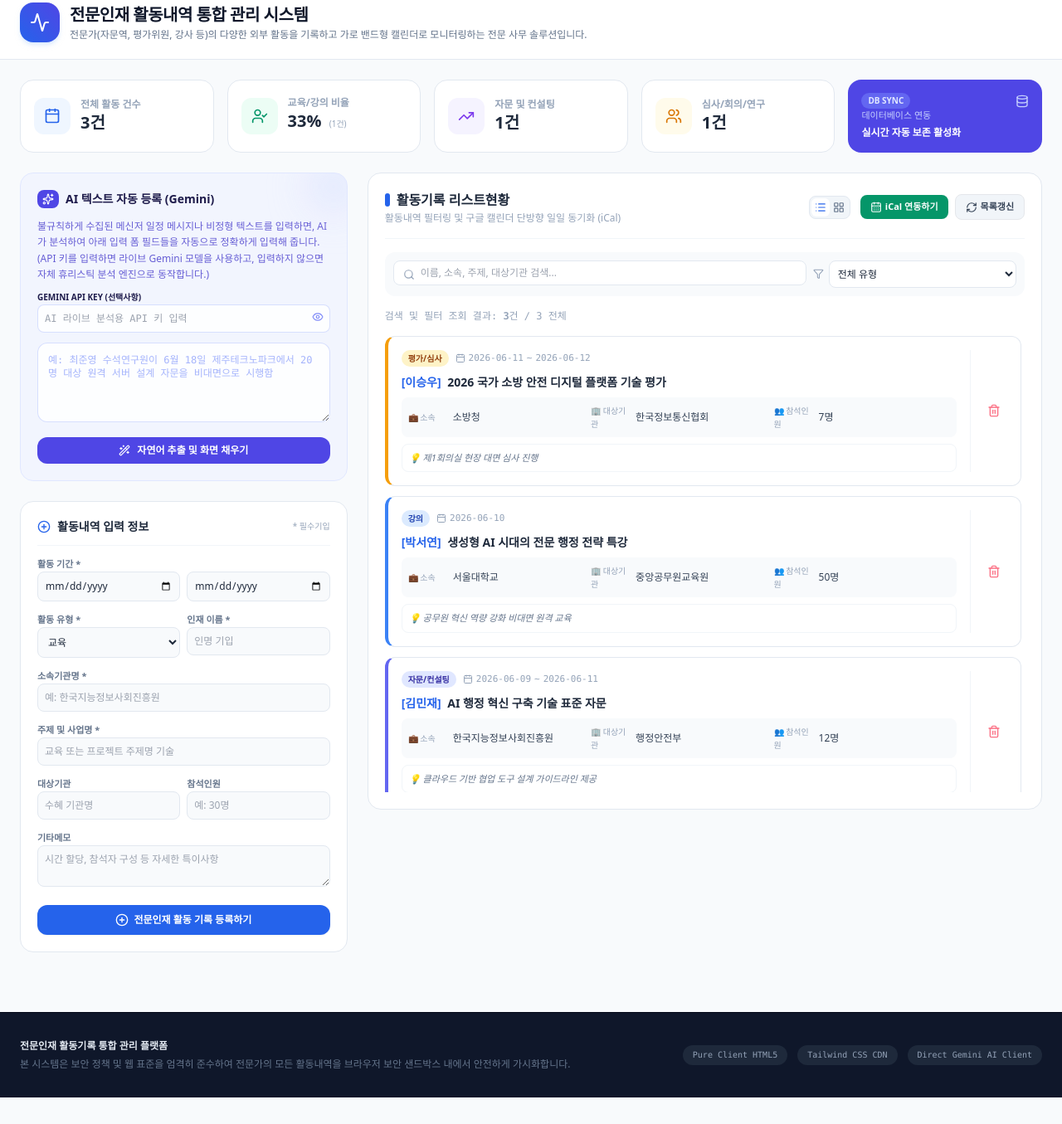
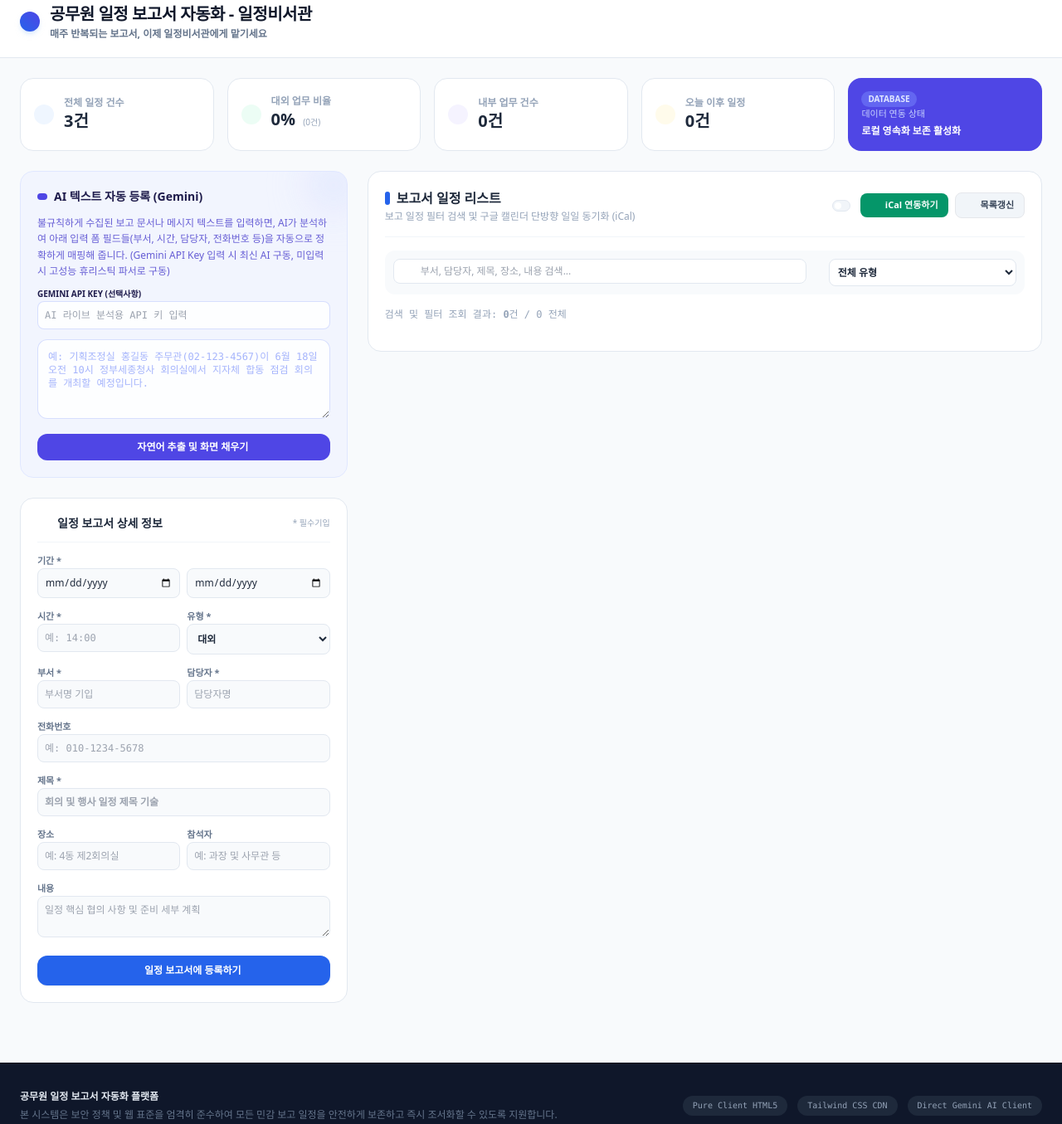
Before and after one commit to gangneungdata1-commits/finaltest, a plain HTML site: page index.html in a window 1280 px wide. Shown: the part 17-1372 px from the top of the page at 83% size. Before the commit the page ends 1340 px from the top, so only its background shows below. Drawn offline with nearby package versions, Linux system fonts and the light colour scheme.

Commit message:
first commit

```diff
--- a/index.html
+++ b/index.html
@@ -3,7 +3,7 @@
 <head>
   <meta charset="UTF-8">
   <meta name="viewport" content="width=device-width, initial-scale=1.0">
-  <title>전문인재 활동 기록 관리 및 시각화 시스템</title>
+  <title>공무원 일정 보고서 자동화 - 일정비서관</title>
   <!-- Tailwind CSS CDN -->
   <script src="https://cdn.tailwindcss.com"></script>
   <!-- Tailwind CSS Config for Custom Extensions -->
@@ -64,10 +64,10 @@
         </div>
         <div class="text-left">
           <h1 class="text-lg md:text-xl font-extrabold text-slate-900 tracking-tight">
-            전문인재 활동내역 통합 관리 시스템
+            공무원 일정 보고서 자동화 - 일정비서관
           </h1>
-          <p class="text-xs text-slate-500 mt-0.5">
-            전문가(자문역, 평가위원, 강사 등)의 다양한 외부 활동을 기록하고 가로 밴드형 캘린더로 모니터링하는 전문 사무 솔루션입니다.
+          <p class="text-xs text-slate-500 mt-0.5 font-semibold">
+            매주 반복되는 보고서, 이제 일정비서관에게 맡기세요
           </p>
         </div>
       </div>
@@ -89,49 +89,49 @@
             <i data-lucide="calendar" class="w-5 h-5"></i>
           </div>
           <div>
-            <p class="text-slate-400 text-[10px] md:text-xs font-semibold uppercase">전체 활동 건수</p>
+            <p class="text-slate-400 text-[10px] md:text-xs font-semibold uppercase">전체 일정 건수</p>
             <p class="text-lg md:text-xl font-bold text-slate-800" id="kpi-total">0건</p>
           </div>
         </div>
 
         <div class="bg-white border border-slate-200 rounded-2xl p-4 shadow-xs flex items-center gap-3 text-left">
           <div class="p-3 bg-emerald-50 text-emerald-600 rounded-xl">
-            <i data-lucide="user-check" class="w-5 h-5"></i>
+            <i data-lucide="globe" class="w-5 h-5"></i>
           </div>
           <div>
-            <p class="text-slate-400 text-[10px] md:text-xs font-semibold uppercase">교육/강의 비율</p>
-            <p class="text-lg md:text-xl font-bold text-slate-800" id="kpi-edu-ratio">0% <span class="text-[10px] text-slate-400 font-normal ml-1">(0건)</span></p>
+            <p class="text-slate-400 text-[10px] md:text-xs font-semibold uppercase">대외 업무 비율</p>
+            <p class="text-lg md:text-xl font-bold text-slate-800" id="kpi-external-ratio">0% <span class="text-[10px] text-slate-400 font-normal ml-1">(0건)</span></p>
           </div>
         </div>
 
         <div class="bg-white border border-slate-200 rounded-2xl p-4 shadow-xs flex items-center gap-3 col-span-1 text-left">
           <div class="p-3 bg-violet-50 text-violet-600 rounded-xl">
-            <i data-lucide="trending-up" class="w-5 h-5"></i>
+            <i data-lucide="home" class="w-5 h-5"></i>
           </div>
           <div>
-            <p class="text-slate-400 text-[10px] md:text-xs font-semibold uppercase">자문 및 컨설팅</p>
-            <p class="text-lg md:text-xl font-bold text-slate-800" id="kpi-consult">0건</p>
+            <p class="text-slate-400 text-[10px] md:text-xs font-semibold uppercase">내부 업무 건수</p>
+            <p class="text-lg md:text-xl font-bold text-slate-800" id="kpi-internal">0건</p>
           </div>
         </div>
 
         <div class="bg-white border border-slate-200 rounded-2xl p-4 shadow-xs flex items-center gap-3 col-span-1 text-left">
           <div class="p-3 bg-amber-50 text-amber-600 rounded-xl">
-            <i data-lucide="users" class="w-5 h-5"></i>
+            <i data-lucide="clock" class="w-5 h-5"></i>
           </div>
           <div>
-            <p class="text-slate-400 text-[10px] md:text-xs font-semibold uppercase">심사/회의/연구</p>
-            <p class="text-lg md:text-xl font-bold text-slate-800" id="kpi-audit">0건</p>
+            <p class="text-slate-400 text-[10px] md:text-xs font-semibold uppercase">오늘 이후 일정</p>
+            <p class="text-lg md:text-xl font-bold text-slate-800" id="kpi-upcoming">0건</p>
           </div>
         </div>
 
         <div class="bg-indigo-600 text-white rounded-2xl p-4 shadow-xs flex flex-col justify-between col-span-2 lg:col-span-1 text-left select-none">
           <div class="flex items-center justify-between">
-            <span class="text-[10px] font-bold bg-indigo-500 text-indigo-100 px-2 py-0.5 rounded-full uppercase">DB Sync</span>
+            <span class="text-[10px] font-bold bg-indigo-500 text-indigo-100 px-2 py-0.5 rounded-full uppercase">Database</span>
             <i data-lucide="database" class="w-4 h-4 text-indigo-200"></i>
           </div>
           <div>
-            <h4 class="text-[11px] text-indigo-200 font-medium">데이터베이스 연동</h4>
-            <p class="text-xs font-bold text-white mt-1">실시간 자동 보존 활성화</p>
+            <h4 class="text-[11px] text-indigo-200 font-medium">데이터 연동 상태</h4>
+            <p class="text-xs font-bold text-white mt-1">로컬 영속화 보존 활성화</p>
           </div>
         </div>
 
@@ -158,7 +158,7 @@
             </div>
 
             <p class="text-xs text-indigo-700/80 mb-3 leading-relaxed text-left">
-              불규칙하게 수집된 메신저 일정 메시지나 비정형 텍스트를 입력하면, AI가 분석하여 아래 입력 폼 필드들을 자동으로 정확하게 입력해 줍니다. (API 키를 입력하면 라이브 Gemini 모델을 사용하고, 입력하지 않으면 자체 휴리스틱 분석 엔진으로 동작합니다.)
+              불규칙하게 수집된 보고 문서나 메시지 텍스트를 입력하면, AI가 분석하여 아래 입력 폼 필드들(부서, 시간, 담당자, 전화번호 등)을 자동으로 정확하게 매핑해 줍니다. (Gemini API Key 입력 시 최신 AI 구동, 미입력 시 고성능 휴리스틱 파서로 구동)
             </p>
 
             <div class="space-y-3">
@@ -185,7 +185,7 @@
                 <textarea
                   id="ai-prompt"
                   class="w-full text-xs p-3 border border-indigo-200/70 bg-white/85 rounded-xl h-24 focus:outline-none focus:ring-2 focus:ring-indigo-500 placeholder-indigo-300 font-mono"
-                  placeholder="예: 최준영 수석연구원이 6월 18일 제주테크노파크에서 20명 대상 원격 서버 설계 자문을 비대면으로 시행함"
+                  placeholder="예: 기획조정실 홍길동 주무관(02-123-4567)이 6월 18일 오전 10시 정부세종청사 회의실에서 지자체 합동 점검 회의를 개최할 예정입니다."
                 ></textarea>
               </div>
 
@@ -202,12 +202,12 @@
               <!-- Parsing feedback banners -->
               <div id="ai-banner-success" class="hidden bg-indigo-100/80 border border-indigo-200 text-indigo-800 text-[11px] p-2.5 rounded-lg flex items-center gap-1.5 animate-fade-in text-left">
                 <i data-lucide="check-circle" class="w-4 h-4 text-emerald-600 shrink-0"></i>
-                <span>Gemini API 분석 모델이 모든 필드를 정확히 추출하였습니다!</span>
+                <span>Gemini API 분석 모델이 모든 필드를 완벽하게 파싱하여 채웠습니다!</span>
               </div>
 
               <div id="ai-banner-fallback" class="hidden bg-amber-50 border border-amber-200 text-amber-800 text-[11px] p-2.5 rounded-lg flex items-center gap-1.5 animate-fade-in text-left">
                 <i data-lucide="info" class="w-4 h-4 text-amber-600 shrink-0"></i>
-                <span>스마트 휴리스틱 컴파일러를 가동해 문장을 자동 분석 및 매핑했습니다.</span>
+                <span>스마트 휴리스틱 컴파일러를 가동해 일정 정보를 분석하고 매핑했습니다.</span>
               </div>
 
               <div id="ai-banner-error" class="hidden bg-rose-50 border border-rose-100 text-rose-800 text-[11px] p-2.5 rounded-lg flex items-center gap-1.5 animate-fade-in text-left">
@@ -222,7 +222,7 @@
             <div class="flex items-center justify-between border-b border-slate-100 pb-3 mb-4 select-none">
               <h3 class="font-bold text-slate-800 text-sm flex items-center gap-2">
                 <i data-lucide="plus-circle" class="w-4 h-4 text-blue-600"></i>
-                활동내역 입력 정보
+                일정 보고서 상세 정보
               </h3>
               <span class="text-[10px] text-slate-400 font-medium">* 필수기입</span>
             </div>
@@ -232,7 +232,7 @@
               <!-- Row 1: Dates -->
               <div>
                 <label class="block text-[11px] font-bold text-slate-500 mb-1 leading-none uppercase">
-                  활동 기간 *
+                  기간 *
                 </label>
                 <div class="grid grid-cols-2 gap-2">
                   <input
@@ -249,104 +249,127 @@
                 </div>
               </div>
 
-              <!-- Row 2: Type & Name -->
+              <!-- Row 2: Time & Type -->
               <div class="grid grid-cols-2 gap-2">
                 <div>
                   <label class="block text-[11px] font-bold text-slate-500 mb-1 leading-none uppercase">
-                    활동 유형 *
+                    시간 *
                   </label>
-                  <select
-                    id="form-type"
-                    class="w-full p-2 border border-slate-200 bg-slate-50 rounded-lg text-xs focus:ring-1 focus:ring-blue-500"
-                  >
-                    <option value="교육">교육</option>
-                    <option value="강의">강의</option>
-                    <option value="자문/컨설팅">자문/컨설팅</option>
-                    <option value="평가/심사">평가/심사</option>
-                    <option value="연구">연구</option>
-                    <option value="회의">회의</option>
-                    <option value="기타">기타</option>
-                  </select>
+                  <input
+                    type="text"
+                    id="form-time"
+                    required
+                    placeholder="예: 14:00"
+                    class="w-full p-2 border border-slate-200 bg-slate-50 rounded-lg text-xs focus:ring-1 focus:ring-blue-500 font-mono text-slate-800"
+                  />
                 </div>
 
                 <div>
                   <label class="block text-[11px] font-bold text-slate-500 mb-1 leading-none uppercase">
-                    인재 이름 *
+                    유형 *
+                  </label>
+                  <select
+                    id="form-type"
+                    class="w-full p-2 border border-slate-200 bg-slate-50 rounded-lg text-xs focus:ring-1 focus:ring-blue-500 font-semibold"
+                  >
+                    <option value="대외">대외</option>
+                    <option value="내부">내부</option>
+                  </select>
+                </div>
+              </div>
+
+              <!-- Row 3: Dept & Manager & Phone -->
+              <div class="grid grid-cols-2 gap-2">
+                <div>
+                  <label class="block text-[11px] font-bold text-slate-500 mb-1 leading-none uppercase">
+                    부서 *
                   </label>
                   <input
                     type="text"
-                    id="form-name"
+                    id="form-dept"
                     required
-                    placeholder="인명 기입"
+                    placeholder="부서명 기입"
+                    class="w-full p-2 border border-slate-200 bg-slate-50 rounded-lg text-xs focus:ring-1 focus:ring-blue-500 text-slate-800 font-medium"
+                  />
+                </div>
+
+                <div>
+                  <label class="block text-[11px] font-bold text-slate-500 mb-1 leading-none uppercase">
+                    담당자 *
+                  </label>
+                  <input
+                    type="text"
+                    id="form-manager"
+                    required
+                    placeholder="담당자명"
                     class="w-full p-2 border border-slate-200 bg-slate-50 rounded-lg text-xs focus:ring-1 focus:ring-blue-500 text-slate-800 font-medium"
                   />
                 </div>
               </div>
 
-              <!-- Row 3: Org -->
+              <!-- Row 4: Phone -->
               <div>
                 <label class="block text-[11px] font-bold text-slate-500 mb-1 leading-none uppercase">
-                  소속기관명 *
+                  전화번호
                 </label>
                 <input
                   type="text"
-                  id="form-org"
-                  required
-                  placeholder="예: 한국지능정보사회진흥원"
-                  class="w-full p-2 border border-slate-200 bg-slate-50 rounded-lg text-xs focus:ring-1 focus:ring-blue-500 text-slate-800 font-medium"
+                  id="form-phone"
+                  placeholder="예: 010-1234-5678"
+                  class="w-full p-2 border border-slate-200 bg-slate-50 rounded-lg text-xs focus:ring-1 focus:ring-blue-500 text-slate-850 font-mono"
                 />
               </div>
 
-              <!-- Row 4: Subject -->
+              <!-- Row 5: Title (Subject) -->
               <div>
                 <label class="block text-[11px] font-bold text-slate-500 mb-1 leading-none uppercase">
-                  주제 및 사업명 *
+                  제목 *
                 </label>
                 <input
                   type="text"
                   id="form-subject"
                   required
-                  placeholder="교육 또는 프로젝트 주제명 기술"
-                  class="w-full p-2 border border-slate-200 bg-slate-50 rounded-lg text-xs focus:ring-1 focus:ring-blue-500 text-slate-800 font-medium"
+                  placeholder="회의 및 행사 일정 제목 기술"
+                  class="w-full p-2 border border-slate-200 bg-slate-50 rounded-lg text-xs focus:ring-1 focus:ring-blue-500 text-slate-900 font-bold"
                 />
               </div>
 
-              <!-- Row 5: Target & Attendees -->
+              <!-- Row 6: Location & Attendees -->
               <div class="grid grid-cols-2 gap-2">
                 <div>
                   <label class="block text-[11px] font-bold text-slate-500 mb-1 leading-none uppercase">
-                    대상기관
+                    장소
                   </label>
                   <input
                     type="text"
-                    id="form-target-org"
-                    placeholder="수혜 기관명"
+                    id="form-location"
+                    placeholder="예: 4동 제2회의실"
                     class="w-full p-2 border border-slate-200 bg-slate-50 rounded-lg text-xs focus:ring-1 focus:ring-blue-500 text-slate-800"
                   />
                 </div>
 
                 <div>
                   <label class="block text-[11px] font-bold text-slate-500 mb-1 leading-none uppercase">
-                    참석인원
+                    참석자
                   </label>
                   <input
                     type="text"
                     id="form-attendees"
-                    placeholder="예: 30명"
+                    placeholder="예: 과장 및 사무관 등"
                     class="w-full p-2 border border-slate-200 bg-slate-50 rounded-lg text-xs focus:ring-1 focus:ring-blue-500 text-slate-800"
                   />
                 </div>
               </div>
 
-              <!-- Row 6: Memo -->
+              <!-- Row 7: Content -->
               <div>
                 <label class="block text-[11px] font-bold text-slate-500 mb-1 leading-none uppercase">
-                  기타메모
+                  내용
                 </label>
                 <textarea
-                  id="form-memo"
+                  id="form-content"
                   rows="2"
-                  placeholder="시간 할당, 참석자 구성 등 자세한 특이사항"
+                  placeholder="일정 핵심 협의 사항 및 준비 세부 계획"
                   class="w-full p-2 border border-slate-200 bg-slate-50 rounded-lg text-xs focus:ring-1 focus:ring-blue-500 text-slate-800"
                 ></textarea>
               </div>
@@ -355,7 +378,7 @@
                 type="submit"
                 class="w-full bg-blue-600 hover:bg-blue-700 text-white font-bold p-2.5 rounded-xl transition duration-150 flex items-center justify-center gap-1.5 shadow-sm active:scale-98 text-xs cursor-pointer"
               >
-                <i data-lucide="plus-circle" class="w-4 h-4"></i> 전문인재 활동 기록 등록하기
+                <i data-lucide="plus-circle" class="w-4 h-4"></i> 일정 보고서에 등록하기
               </button>
 
             </form>
@@ -373,9 +396,9 @@
               <div class="text-left">
                 <h3 class="font-bold text-slate-800 text-base flex items-center gap-2">
                   <span class="w-1.5 h-4 bg-blue-600 rounded-full inline-block"></span>
-                  <span id="view-mode-title">활동기록 리스트현황</span>
+                  <span id="view-mode-title">보고서 일정 리스트</span>
                 </h3>
-                <p class="text-slate-400 text-xs mt-0.5">활동내역 필터링 및 구글 캘린더 단방향 일일 동기화 (iCal)</p>
+                <p class="text-slate-400 text-xs mt-0.5">보고 일정 필터 검색 및 구글 캘린더 단방향 일일 동기화 (iCal)</p>
               </div>
 
               <div class="flex flex-wrap items-center gap-2 w-full sm:w-auto">
@@ -428,7 +451,7 @@
                   type="text"
                   id="search-input"
                   oninput="handleSearchFilterChange()"
-                  placeholder="이름, 소속, 주제, 대상기관 검색..."
+                  placeholder="부서, 담당자, 제목, 장소, 내용 검색..."
                   class="w-full bg-white border border-slate-200 rounded-lg pl-8 p-1.5 text-xs focus:ring-1 focus:ring-blue-500"
                 />
               </div>
@@ -439,16 +462,11 @@
                 <select
                   id="filter-type"
                   onchange="handleSearchFilterChange()"
-                  class="w-full bg-white border border-slate-200 rounded-lg p-1.5 text-xs focus:ring-1 focus:ring-blue-500"
+                  class="w-full bg-white border border-slate-200 rounded-lg p-1.5 text-xs focus:ring-1 focus:ring-blue-500 font-semibold"
                 >
                   <option value="전체">전체 유형</option>
-                  <option value="교육">교육</option>
-                  <option value="강의">강의</option>
-                  <option value="자문/컨설팅">자문/컨설팅</option>
-                  <option value="평가/심사">평가/심사</option>
-                  <option value="연구">연구</option>
-                  <option value="회의">회의</option>
-                  <option value="기타">기타</option>
+                  <option value="대외">대외</option>
+                  <option value="내부">내부</option>
                 </select>
               </div>
 
@@ -516,18 +534,19 @@
               <div id="calendar-detail-card" class="hidden border-t border-slate-200 bg-slate-50 p-4 shrink-0 flex flex-col sm:flex-row justify-between items-start sm:items-center gap-4 animate-fade-in">
                 <div class="space-y-1 text-left">
                   <div class="flex items-center gap-2">
-                    <span id="detail-card-badge" class="text-[9px] font-bold px-1.5 py-0.5 rounded">교육</span>
+                    <span id="detail-card-badge" class="text-[9px] font-bold px-1.5 py-0.5 rounded">대외</span>
+                    <span id="detail-card-time" class="text-xs text-indigo-700 font-bold font-mono">14:00</span>
                     <span id="detail-card-dates" class="text-xs text-slate-500 font-mono">2026-06-11 ~ 2026-06-11</span>
                   </div>
                   <h4 class="font-bold text-slate-800 text-[13px]" id="detail-card-title">
-                    [홍길동] 인공지능 개론
+                    [기획조정실] 핵심 일정 회의
                   </h4>
                   <p class="text-xs text-slate-500 flex flex-wrap gap-x-4 gap-y-1">
-                    <span id="detail-card-org">💼 소속: 한국대학교</span>
-                    <span id="detail-card-target">🏢 대상: 소방청</span>
-                    <span id="detail-card-attendees">👥 인원: 30명</span>
+                    <span id="detail-card-manager">👤 담당자: 홍길동 (010-1234-5678)</span>
+                    <span id="detail-card-location">🏢 장소: 회의실</span>
+                    <span id="detail-card-attendees">👥 참석자: 핵심 인원</span>
                   </p>
-                  <p class="text-[11px] text-slate-600 italic bg-white border border-slate-100 p-2 rounded-lg mt-2 hidden" id="detail-card-memo"></p>
+                  <p class="text-[11px] text-slate-600 italic bg-white border border-slate-100 p-2 rounded-lg mt-2 hidden" id="detail-card-content"></p>
                 </div>
                 <div class="flex gap-2 w-full sm:w-auto">
                   <button onclick="deleteActivityInDetails()" class="flex-1 sm:flex-none p-2 text-rose-500 hover:bg-rose-50 border border-rose-100 rounded-xl transition text-xs font-semibold flex items-center justify-center gap-1">
@@ -555,9 +574,9 @@
   <footer class="bg-slate-900 text-slate-400 py-8 px-6 mt-12 border-t border-slate-950 font-sans text-xs select-none">
     <div class="max-w-7xl mx-auto flex flex-col md:flex-row items-center justify-between gap-6">
       <div class="space-y-1.5 text-center md:text-left">
-        <h4 class="font-extrabold text-slate-200">전문인재 활동기록 통합 관리 플랫폼</h4>
+        <h4 class="font-extrabold text-slate-200">공무원 일정 보고서 자동화 플랫폼</h4>
         <p class="text-slate-500">
-          본 시스템은 보안 정책 및 웹 표준을 엄격히 준수하여 전문가의 모든 활동내역을 브라우저 보안 샌드박스 내에서 안전하게 가시화합니다.
+          본 시스템은 보안 정책 및 웹 표준을 엄격히 준수하여 모든 민감 보고 일정을 안전하게 보존하고 즉시 조서화할 수 있도록 지원합니다.
         </p>
       </div>
       <div class="flex flex-wrap justify-center gap-3">
```
